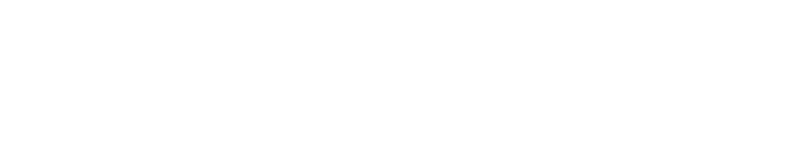
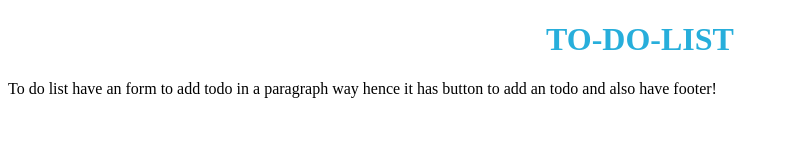
Before and after one commit to hemant4833/Rendering-Multiple-Components-with-React---ReactJS-What-is-virtual-dom-React-B---0235pzqdqm4b, a React app: page / in a window 1280 px wide. Shown: the whole page, without its empty margins (0-789 px from the left). Built offline with nearby package versions, Linux system fonts and the light colour scheme.

Commit message:
my commit for project

```diff
--- a/src/components/App.js
+++ b/src/components/App.js
@@ -3,7 +3,10 @@ import '../styles/App.css';
 
 const App = () => {
   return (
-    <div id="main"></div>
+    <>
+     <h1 data-ns-test="project-name">TO-DO-LIST</h1>
+        <p data-ns-test="project-description">To do list have an form to add todo in a paragraph way hence it has button to add an todo and also have footer!</p>
+      </>
   )
 }
 
--- a/src/index.html
+++ b/src/index.html
@@ -7,6 +7,6 @@
 <title>React Boilerplate</title>
 </head>
 <body>
-<div id="root">
+<div id="root">my dear
 </div>
 </html>
```
